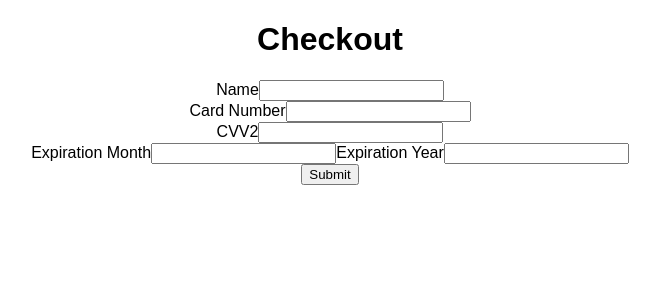
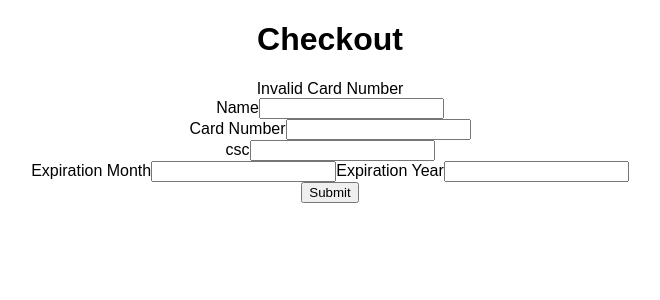
Before and after one commit to rootulp/checkout, a React (Create React App) app: page / in a window 1280 px wide. Shown: the top 300 px of the page, without its empty margins (310-970 px from the left). Built offline with nearby package versions, Linux system fonts and the light colour scheme.

Commit message:
Input validation & set default state

```diff
--- a/src/Checkout.js
+++ b/src/Checkout.js
@@ -1,9 +1,16 @@
 import React from 'react';
+
 
 class Checkout extends React.Component {
   constructor(props) {
     super(props);
-    this.state = {};
+    this.state = {
+      name: "",
+      cardNumber: "",
+      csc: "",
+      expirationMonth: "",
+      expirationYear: ""
+    };
     this.handleInputChange = this.handleInputChange.bind(this);
   }
 
@@ -13,8 +20,19 @@ class Checkout extends React.Component {
     });
   }
 
+  renderErrors() {
+    if (!validCardNumber(this.state.cardNumber, this.state.csc)) {
+      return "Invalid Card Number"
+    }
+    if (!validCardExpiration(this.state.expirationMonth, this.state.expirationYear)) {
+      return "Invalid Expiration Date"
+    }
+  }
+
   render() {
     return (
+      <div className="Checkout">
+        <span>{this.renderErrors()}</span>
         <form>
           <label>
             Name
@@ -29,17 +47,17 @@ class Checkout extends React.Component {
             Card Number
             <input
               name="cardNumber"
-            type="number"
+              type="input"
               value={this.state.cardNumber}
               onChange={this.handleInputChange} />
           </label>
           <br />
           <label>
-          CVV2
+            csc
             <input
-            name="cvv2"
-            type="number"
-            value={this.state.cvv2}
+              name="csc"
+              type="input"
+              value={this.state.csc}
               onChange={this.handleInputChange} />
           </label>
           <br />
@@ -47,7 +65,7 @@ class Checkout extends React.Component {
             Expiration Month
             <input
               name="expirationMonth"
-            type="number"
+              type="input"
               value={this.state.expirationMonth}
               onChange={this.handleInputChange} />
           </label>
@@ -55,15 +73,56 @@ class Checkout extends React.Component {
             Expiration Year
             <input
               name="expirationYear"
-            type="number"
+              type="input"
               value={this.state.expirationYear}
               onChange={this.handleInputChange} />
           </label>
           <br />
           <input type="submit" value="Submit" />
         </form>
+      </div>
     );
   }
 }
 
+const validCardNumber = (cardNumber, csc) => {
+  return validVisa(cardNumber, csc) || validAmericanExpress(cardNumber, csc)
+}
+
+const validVisa = (cardNumber, csc) => {
+  return validVisaCardNumber(cardNumber) && validVisaCsc(csc);
+}
+
+const validAmericanExpress = (cardNumber, csc) => {
+  return validAmericanExpressCardNumber(cardNumber) && validAmericanExpressCsc(csc);
+}
+
+const validVisaCardNumber = (cardNumber) => {
+  if (cardNumber) {
+    return cardNumber.length === 16 && cardNumber.startsWith("4");
+  }
+  return false
+}
+
+const validAmericanExpressCardNumber = (cardNumber) => {
+  if (cardNumber) {
+    return cardNumber.length === 15 &&
+          (cardNumber.startsWith("34") ||
+            cardNumber.startsWith("37"));
+  }
+  return false
+}
+
+const validVisaCsc = (csc) => {
+  return csc ? csc.length === 4 : false
+}
+
+const validAmericanExpressCsc = (csc) => {
+  return csc ? csc.length === 3 : false
+}
+
+const validCardExpiration = (expirationMonth, expirationYear) => {
+  return true
+}
+
 export default Checkout;
```
Lines whose indentation alone changed are shown as unchanged.
